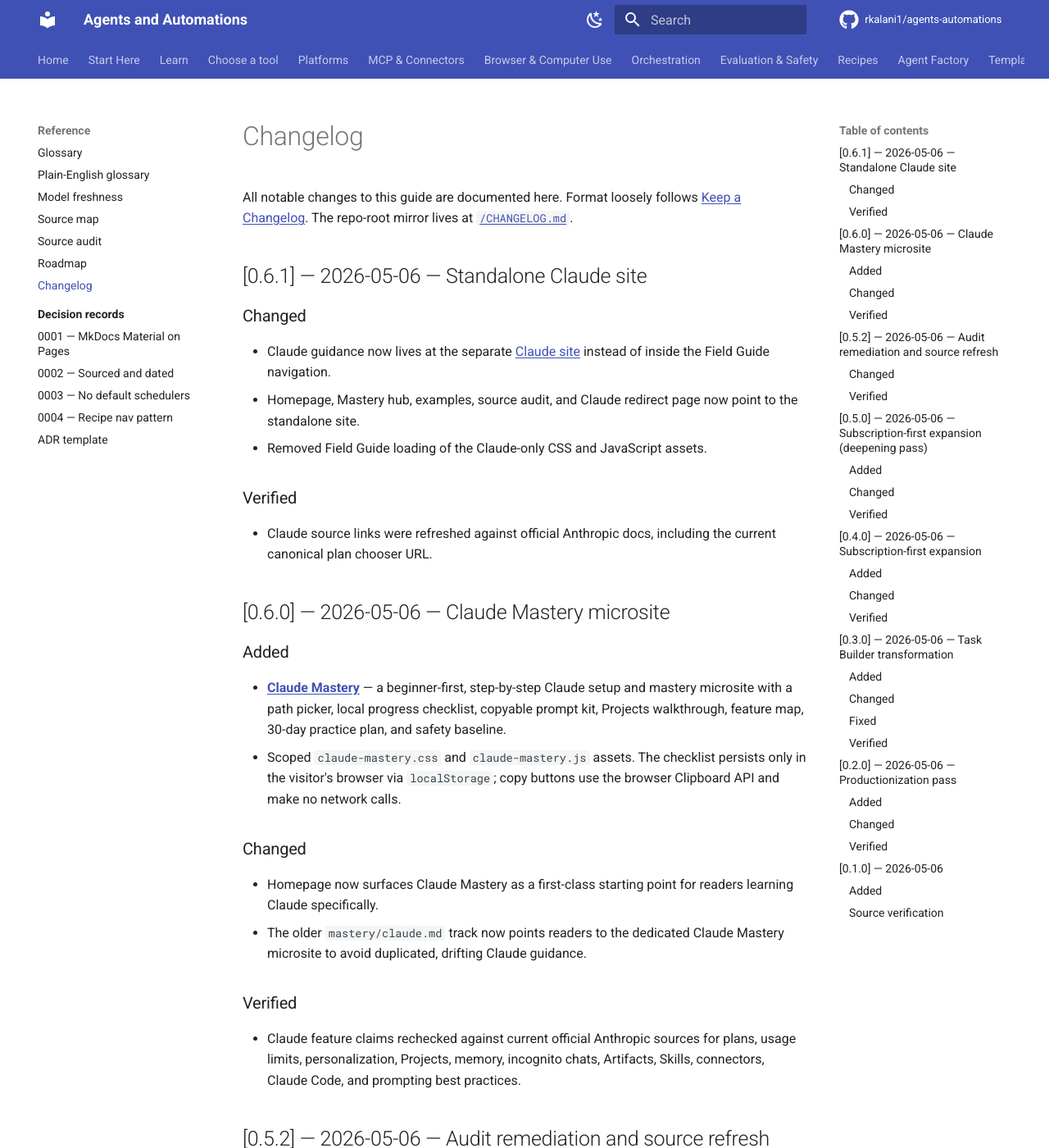
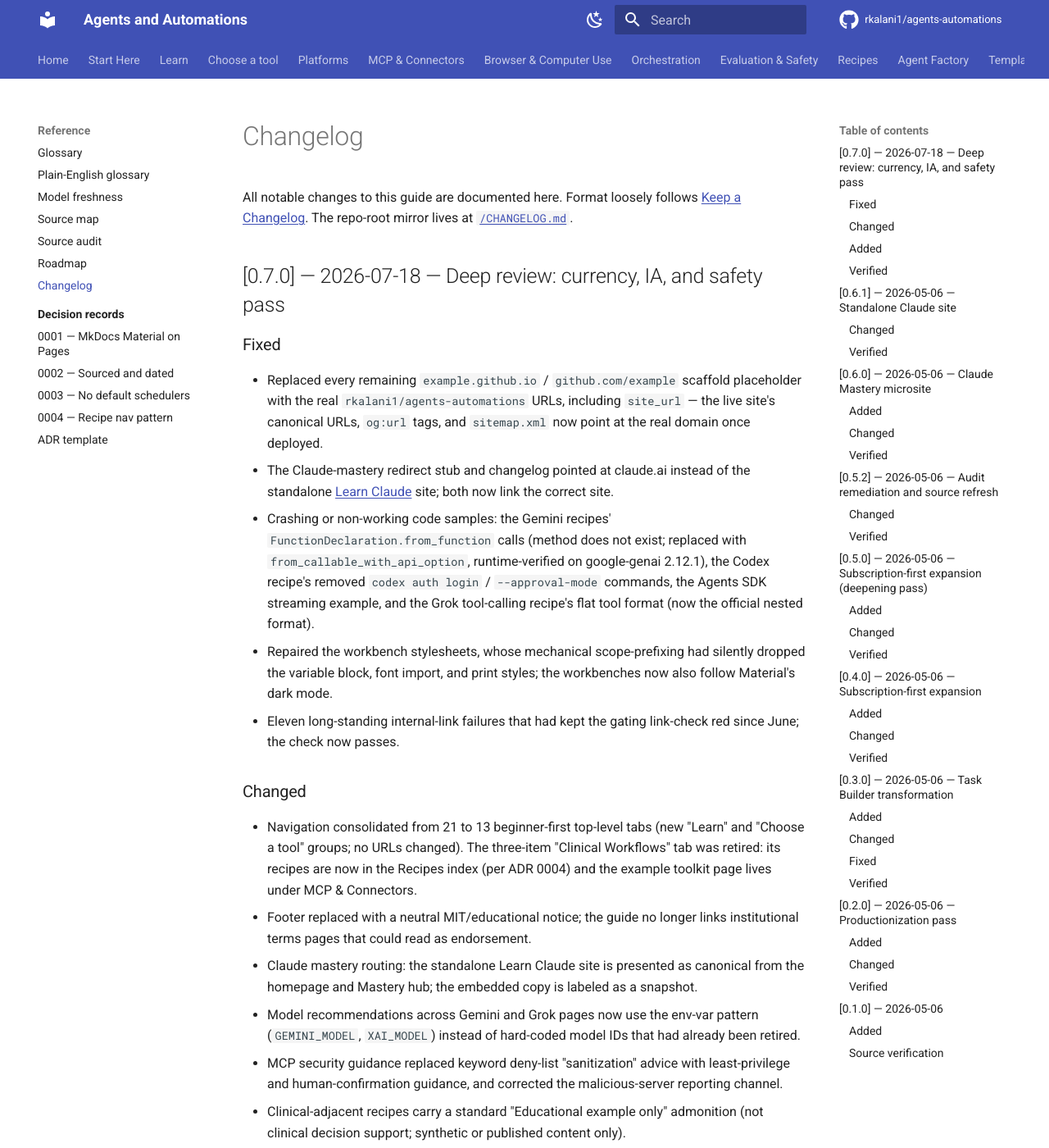
Before and after one commit to rkalani1/agents-automations, an MkDocs documentation site: the page built from docs/changelog.md, in a window 1280 px wide and 1400 px high. Shown: the whole window at 82% size. Built offline with MkDocs 1.6.1 and Material for MkDocs 9.7.7, drawn with Linux system fonts in a browser that asks for light colours; comment, search, counter and statistics services are not loaded; some of the changed text lies outside the part shown.

Commit message:
Changelog: 0.7.0 deep-review entry; fix 0.6.1 standalone-site link
Both changelog copies gain the 0.7.0 entry covering the review pass,
and the 0.6.1 entry's standalone-Claude-site link is corrected from
claude.ai to the actual Learn Claude site.

Co-Authored-By: Claude Fable 5 <noreply@anthropic.com>
Claude-Session: https://claude.ai/code/session_017XpFVSx6JCZVWPtd77d22W

```diff
--- a/docs/changelog.md
+++ b/docs/changelog.md
@@ -2,10 +2,35 @@
 
 All notable changes to this guide are documented here. Format loosely follows [Keep a Changelog](https://keepachangelog.com/en/1.1.0/). The repo-root mirror lives at [`/CHANGELOG.md`](https://github.com/rkalani1/agents-automations/blob/main/CHANGELOG.md).
 
+## [0.7.0] — 2026-07-18 — Deep review: currency, IA, and safety pass
+
+### Fixed
+- Replaced every remaining `example.github.io` / `github.com/example` scaffold placeholder with the real `rkalani1/agents-automations` URLs, including `site_url` — the live site's canonical URLs, `og:url` tags, and `sitemap.xml` now point at the real domain once deployed.
+- The Claude-mastery redirect stub and changelog pointed at claude.ai instead of the standalone [Learn Claude](https://rkalani1.github.io/claude/) site; both now link the correct site.
+- Crashing or non-working code samples: the Gemini recipes' `FunctionDeclaration.from_function` calls (method does not exist; replaced with `from_callable_with_api_option`, runtime-verified on google-genai 2.12.1), the Codex recipe's removed `codex auth login` / `--approval-mode` commands, the Agents SDK streaming example, and the Grok tool-calling recipe's flat tool format (now the official nested format).
+- Repaired the workbench stylesheets, whose mechanical scope-prefixing had silently dropped the variable block, font import, and print styles; the workbenches now also follow Material's dark mode.
+- Eleven long-standing internal-link failures that had kept the gating link-check red since June; the check now passes.
+
+### Changed
+- Navigation consolidated from 21 to 13 beginner-first top-level tabs (new "Learn" and "Choose a tool" groups; no URLs changed). The three-item "Clinical Workflows" tab was retired: its recipes are now in the Recipes index (per ADR 0004) and the example toolkit page lives under MCP & Connectors.
+- Footer replaced with a neutral MIT/educational notice; the guide no longer links institutional terms pages that could read as endorsement.
+- Claude mastery routing: the standalone Learn Claude site is presented as canonical from the homepage and Mastery hub; the embedded copy is labeled as a snapshot.
+- Model recommendations across Gemini and Grok pages now use the env-var pattern (`GEMINI_MODEL`, `XAI_MODEL`) instead of hard-coded model IDs that had already been retired.
+- MCP security guidance replaced keyword deny-list "sanitization" advice with least-privilege and human-confirmation guidance, and corrected the malicious-server reporting channel.
+- Clinical-adjacent recipes carry a standard "Educational example only" admonition (not clinical decision support; synthetic or published content only).
+
+### Added
+- A quiet [`llms.txt`](https://rkalani1.github.io/agents-automations/llms.txt) with the section index, the synthetic-data boundary, and the sourcing policy.
+- Keyboard (arrow-key) navigation for the Universal Workbench model tablist.
+- Sourced-and-dated headers on the interactive workbench and toolkit pages.
+
+### Verified
+- Full currency audit against official vendor documentation (2026-07-18). Pages whose sources could be fetched directly (Anthropic docs, MCP spec and SDK repos, OpenAI/xAI GitHub sources, google-genai runtime checks) carry a bumped **Last verified** date; pages whose vendors' doc hosts could only be checked via official-source search snapshots (ChatGPT consumer, Copilot, Grok consumer, Google consumer surfaces) keep their original date plus a **Partially re-verified: 2026-07-18** note with raised drift risk, per ADR 0002.
+
 ## [0.6.1] — 2026-05-06 — Standalone Claude site
 
 ### Changed
-- Claude guidance now lives at the separate [Claude site](https://claude.ai/) instead of inside the Field Guide navigation.
+- Claude guidance now lives at the separate [Learn Claude site](https://rkalani1.github.io/claude/) instead of inside the Field Guide navigation.
 - Homepage, Mastery hub, examples, source audit, and Claude redirect page now point to the standalone site.
 - Removed Field Guide loading of the Claude-only CSS and JavaScript assets.
 
```
Also changed, not shown: CHANGELOG.md (+26 -1 lines).
